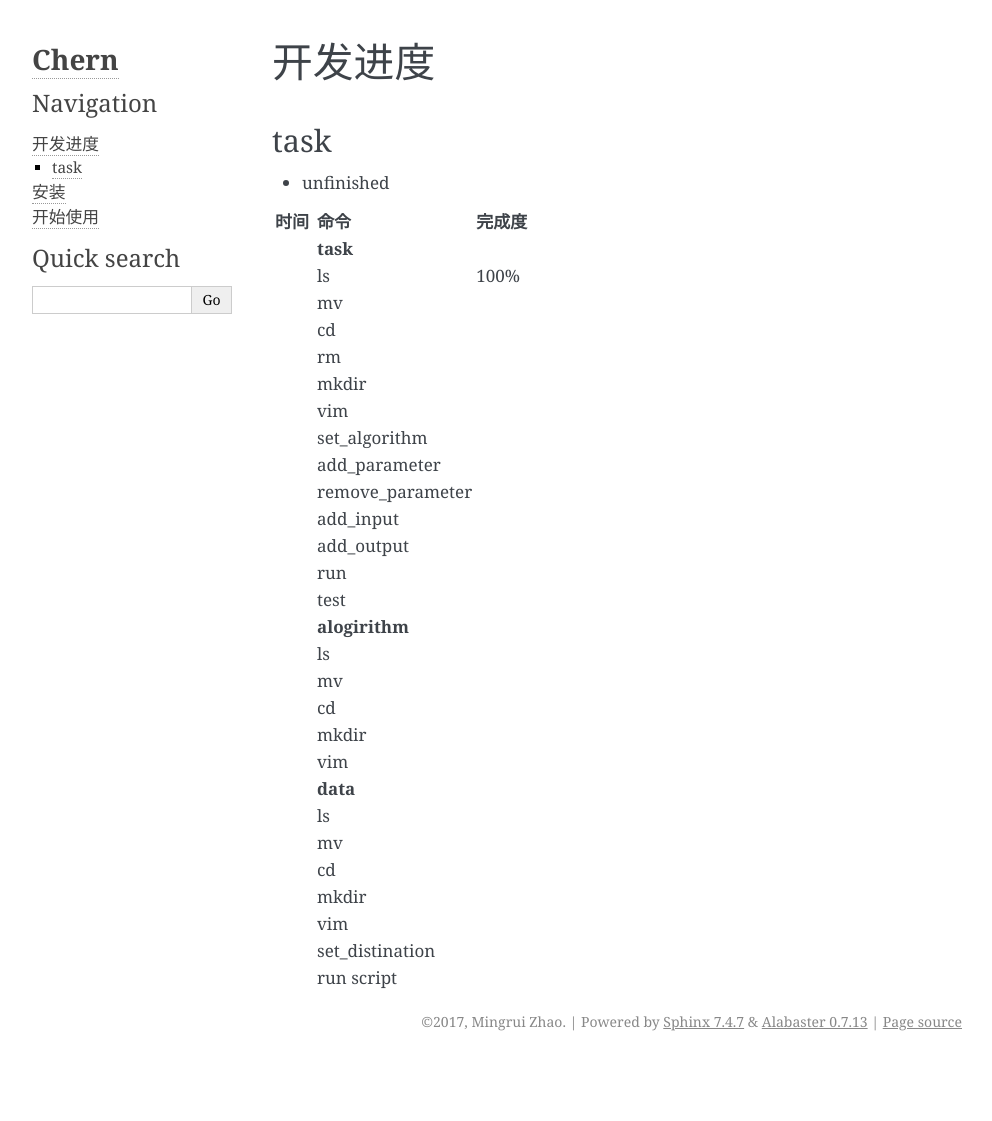
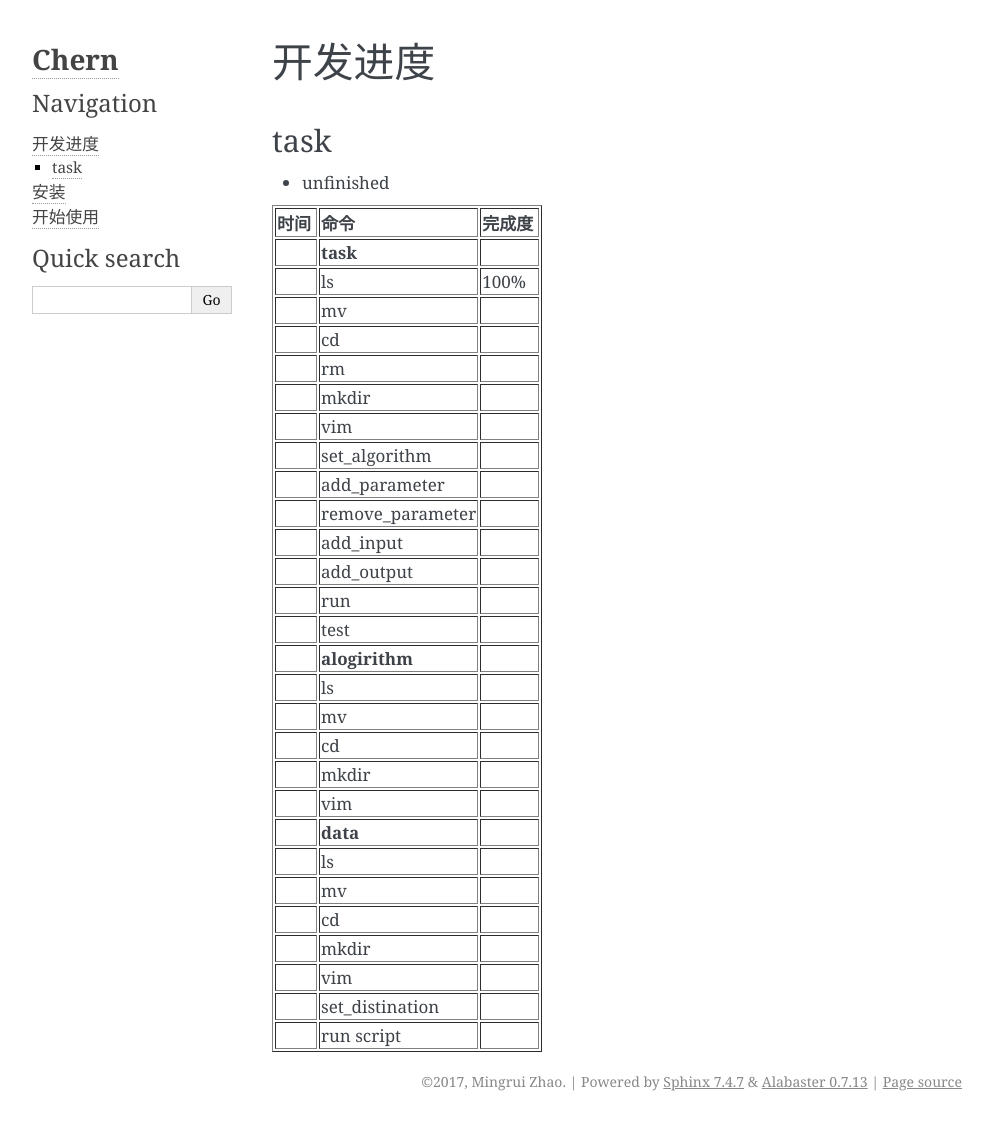
Before and after one commit to zhaomr13/Chern, a Sphinx documentation site: the page built from doc/source/schedule.md, in a window 1280 px wide. Shown: the whole page, without its empty margins (148-1140 px from the left). Built offline with Sphinx 7.4.7, drawn with Linux system fonts in a browser that asks for light colours; before the commit the page ends 1061 px from its top, so only the background shows below that.

Commit message:
update schedule

```diff
--- a/doc/source/schedule.md
+++ b/doc/source/schedule.md
@@ -1,7 +1,7 @@
 # 开发进度
 ## task
 + unfinished
-<table border="0">
+<table border="1">
 <tr><th>时间</th> <th>命令             </th> <th>完成度  </th></tr>
 <tr><td>    </td> <th>task             </th> <td>        </td></tr>
 <tr><td>    </td> <td>ls               </td> <td>100%        </td></tr>
```
